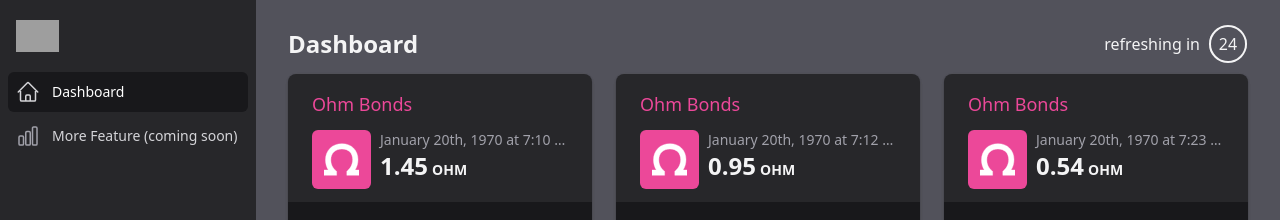
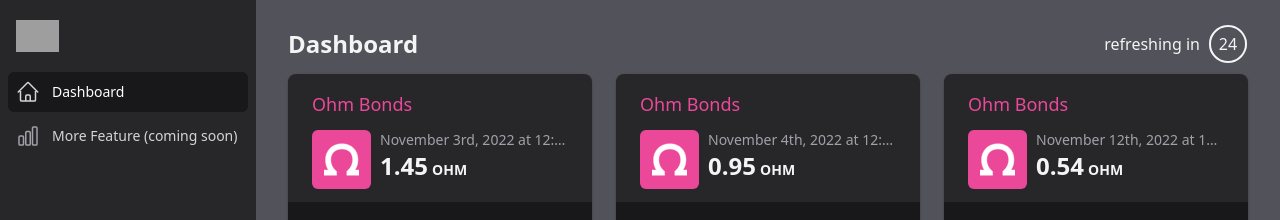
Before and after one commit to laurianek/ohmie-dashboard, a React (Vite) app: page / in a window 1280 px wide. Shown: the top 220 px of the page. Built offline with nearby package versions, Linux system fonts and the light colour scheme; grey boxes are pictures that could not be loaded.

Commit message:
wip styling + basic functionality; main body content getting there

```diff
--- a/src/components/BondCard.jsx
+++ b/src/components/BondCard.jsx
@@ -37,7 +37,7 @@ export default function BondCard({ bond, className }) {
             <OmegaIcon size={'35px'} aria-hidden="true" />
           </div>
           <p className="ml-16 pl-1 truncate text-sm font-medium text-lisbon-400">
-            {format(new Date(bond.expiry_timestamp), 'PPPp')}
+            {format(new Date(bond.expiry_timestamp * 1000), 'PPPp')}
           </p>
         </dt>
         <dd className="ml-16 pl-1 flex items-baseline pb-6 sm:pb-7">
```
